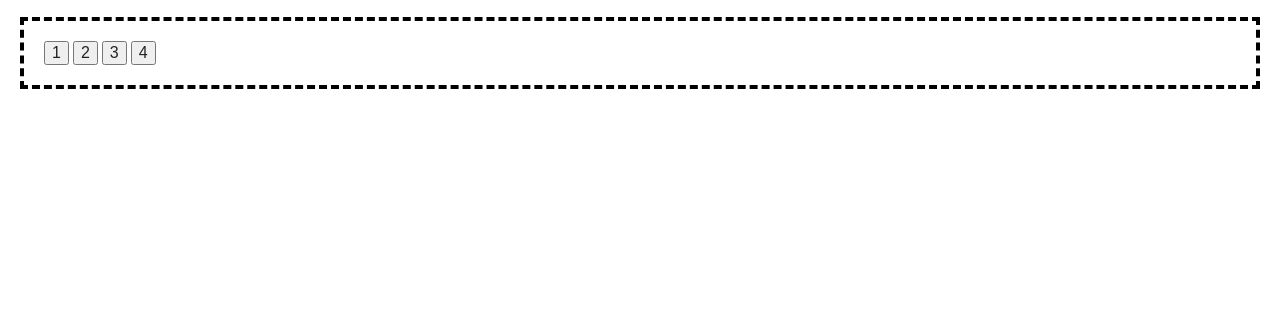
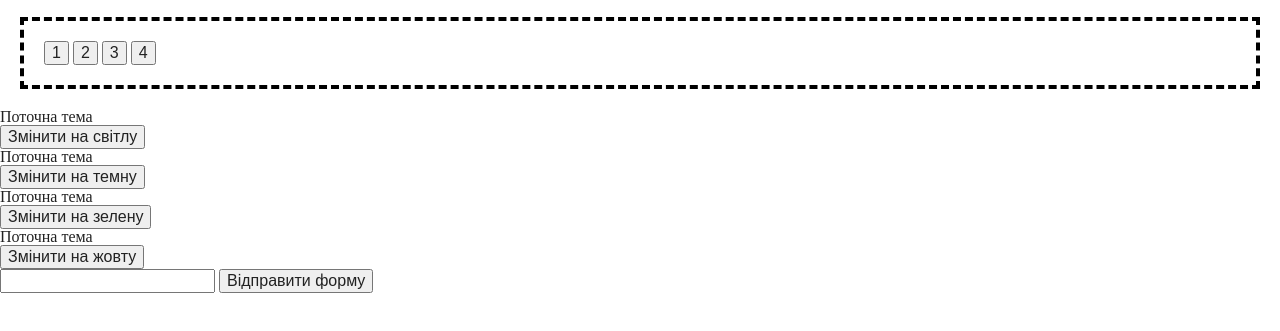
Before and after one commit to neowebor/DOM-lessons, a plain HTML site: page index.html in a window 1280 px wide. Shown: the part 123-454 px from the top of the page. Drawn offline with Linux system fonts and the light colour scheme.

Commit message:
Add theme change event task solution and basic form example with preventDefault

```diff
--- a/assets/js/index.js
+++ b/assets/js/index.js
@@ -103,13 +103,13 @@ const resetBtn = document.getElementById("resetBtn");
 // рішення 3
 function handleResetBtn(event) {
   // об'єкт події, що трапилась
-  console.log(event)
+  console.log(event);
 
   // посилання на об'єкт з якими сталася подія
   console.log(event.target);
 
   // посилання на об'єкт, чий обробник було запущено
-  console.log(event.currentTarget)
+  console.log(event.currentTarget);
 
   alert("Ви клікнули на кнопку reset");
 
@@ -123,7 +123,6 @@ function handleResetBtn(event) {
 
 resetBtn.addEventListener("click", handleResetBtn);
 // resetBtn.addEventListener("click", testFunc);
-
 
 // dispatchEvent - симулює подію на якомусь елементі
 
@@ -147,20 +146,20 @@ resetBtn.addEventListener("click", handleResetBtn);
   node.textContent - містить текстовий вміст цього вузла. Дозволяє міняти текст вузла / елемента
 */
 
-const myBtn = document.querySelector('.button');
-const myParagraph = document.querySelector('.button-text');
+const myBtn = document.querySelector(".button");
+const myParagraph = document.querySelector(".button-text");
 
 function handleSquareBtnClick() {
-  const number = +prompt('Enter your number:');
+  const number = +prompt("Enter your number:");
 
-  if(isNaN(number)) {
-    throw new TypeError('Invalid type');
+  if (isNaN(number)) {
+    throw new TypeError("Invalid type");
   }
 
-  myParagraph.textContent =  Math.pow(number, 2);
+  myParagraph.textContent = Math.pow(number, 2);
 }
 
-myBtn.addEventListener('click', handleSquareBtnClick);
+myBtn.addEventListener("click", handleSquareBtnClick);
 
 /*
   Фази обробки подій:
@@ -178,12 +177,55 @@ myBtn.addEventListener('click', handleSquareBtnClick);
 // const btn3 = document.getElementById('btn3');
 // const btn4 = document.getElementById('btn4');
 
-const btnContainer = document.getElementById('btn-container')
+const btnContainer = document.getElementById("btn-container");
 
 function logText(e) {
-  if(e.target.tagName === 'BUTTON') {
+  if (e.target.tagName === "BUTTON") {
     console.log(e.target.textContent);
   }
 }
 
-btnContainer.addEventListener('click', logText);
+btnContainer.addEventListener("click", logText);
+
+const themeContainer = document.getElementById("theme-container");
+
+function handleSwitchTheme(e) {
+  if (e.target.tagName === "BUTTON") {
+  }
+}
+
+themeContainer.addEventListener("click", handleSwitchTheme);
+
+/*
+  Форми
+*/
+
+const formSubmitBtn = document.getElementById("formSubmitBtn");
+const form = document.getElementById("form");
+
+// formSubmitBtn.addEventListener('click', (e) => {
+//   console.log('test');
+//   e.preventDefault();
+// })
+
+form.addEventListener("submit", (e) => {
+  e.preventDefault();
+
+  const { target: formElement } = e;
+
+  // всі інтеррактивні елементи форми
+  console.log(formElement.elements);
+
+  const formInput = formElement.elements.inputName;
+
+  // отримати значення, яке було введено в input - value
+  console.log(formInput.value);
+
+  // тут тексту не буде
+  // console.log(formInput.textContent);
+
+  // очистка даних у формі
+  // formInput.value = '';
+
+  formElement.reset();
+});
--- a/index.html
+++ b/index.html
@@ -28,6 +28,30 @@
       <button id="btn4">4</button>
     </div>
 
+    <div id="theme-container">
+      <div>
+        <p id="light">Поточна тема</p>
+        <button>Змінити на світлу</button>
+      </div>
+      <div>
+        <p id="dark">Поточна тема</p>
+        <button>Змінити на темну</button>
+      </div>
+      <div>
+        <p id="green">Поточна тема</p>
+        <button>Змінити на зелену</button>
+      </div>
+      <div>
+        <p id="yellow">Поточна тема</p>
+        <button>Змінити на жовту</button>
+      </div>
+    </div>
+
+    <form id="form">
+      <input type="text" name="inputName">
+      <button id="formSubmitBtn" type="submit">Відправити форму</button>
+    </form>
+
     <script src="assets/js/index.js"></script>
   </body>
 </html>
```
